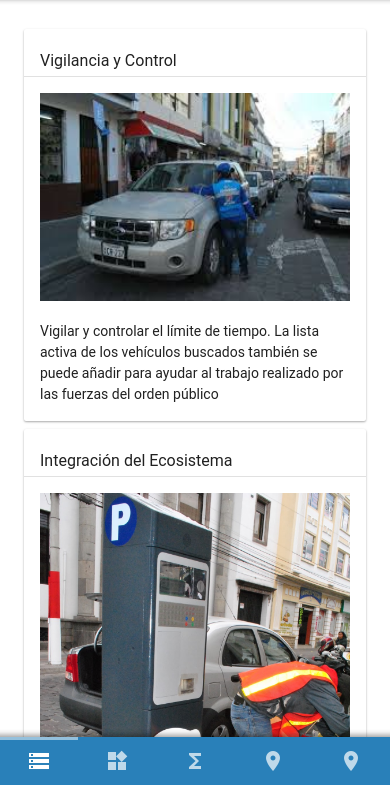
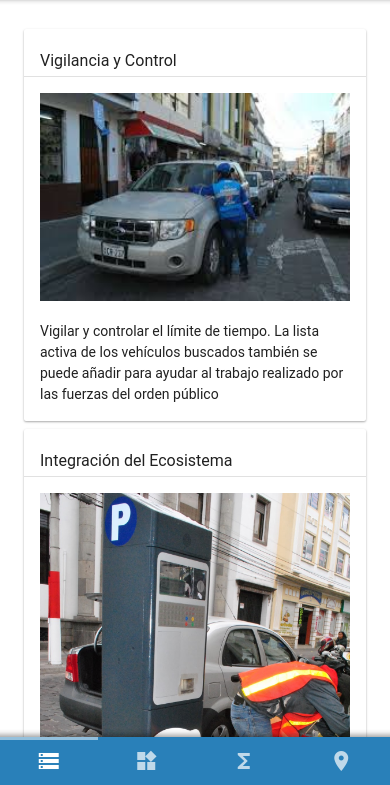
Before and after one commit to lpadilla93/GE, a website: page www/index.html in a window 390 px wide. Shown: the part 59-844 px from the top of the page. Drawn offline with Linux system fonts and the light colour scheme; some packages are replaced by stand-ins of ours.

Commit message:
mejorar el index
se realizo modificaciones en el index

```diff
--- a/www/index.html
+++ b/www/index.html
@@ -18,7 +18,7 @@
   <meta name="theme-color" content="#2196f3">
   <meta name="format-detection" content="telephone=no">
   <meta name="msapplication-tap-highlight" content="no">
-  <title>EMAPA PARA HOMBRES</title>
+  <title>EMAPA</title>
 
   <link rel="stylesheet" href="framework7/css/framework7.min.css">
   <link rel="stylesheet" href="css/icons.css">
@@ -69,9 +69,6 @@
           </a>
           <a href="#view-requisitos" class="tab-link">
             <i class="icon material-icons md-only">functions</i>
-          </a>
-          <a href="#view-catalog" class="tab-link" >
-            <i class="icon material-icons md-only">place</i>
           </a>
           <a href="#view-catalog" class="tab-link" >
             <i class="icon material-icons md-only">place</i>
```
Also changed, not shown: www/img/logo_gad_ibarra.jpeg (added).
